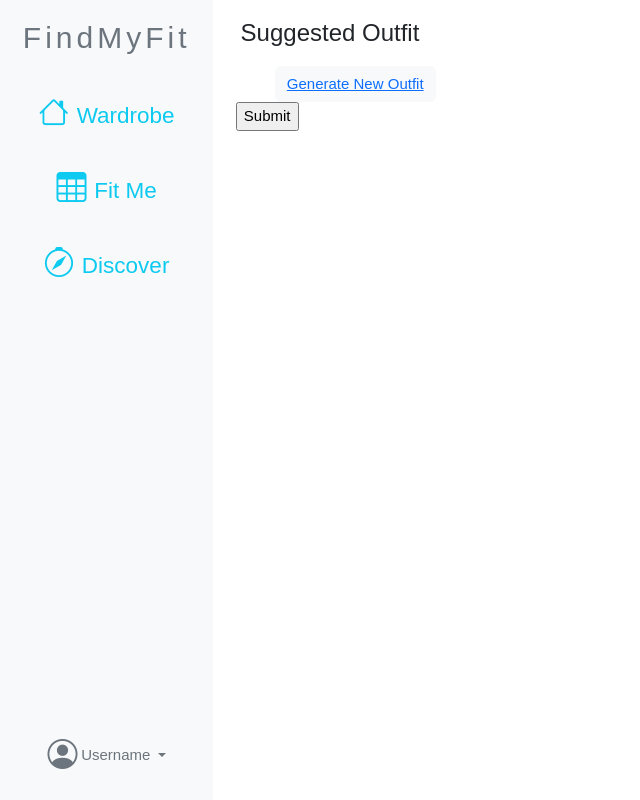
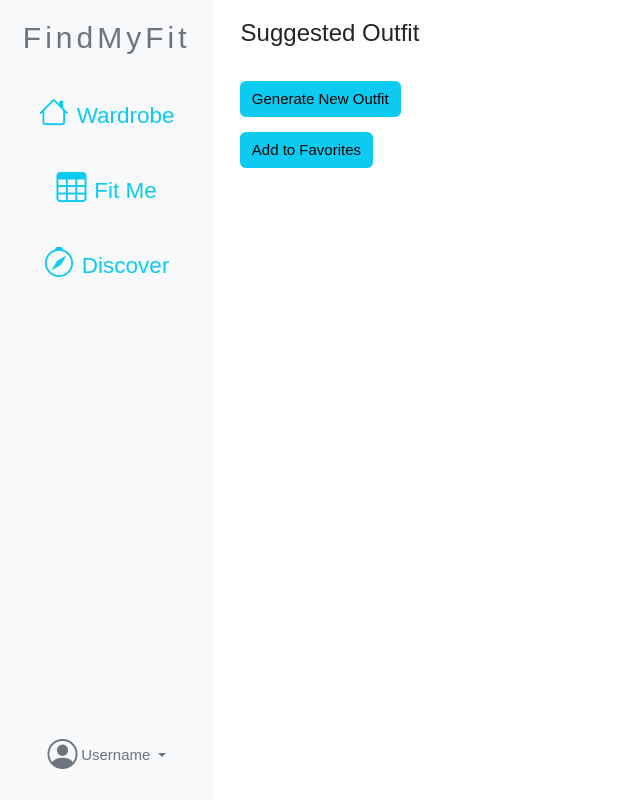
Before and after one commit to imanolgh/FindMyFit, a Laravel app: template find_my_fit/resources/views/generated_outfit.blade.php in a window 1280 px wide. Shown: the whole page, without its empty margins (0-640 px from the left). Run offline with Laravel 9, Linux system fonts and the light colour scheme; the template is opened without the code that fills it, so the values that code supplies are empty; some libraries are stand-ins or nearby versions.

Commit message:
ui changes

```diff
--- a/find_my_fit/resources/views/generated_outfit.blade.php
+++ b/find_my_fit/resources/views/generated_outfit.blade.php
@@ -98,9 +98,13 @@ body,h1,h2,h3,h4,h5,h6,.w3-wide {
           <div>{{$row[1]}}</div>
           @endforeach
 
-          <button class="btn btn-light" type="button"><a href="{{route('generate_outfit')}}">Generate New Outfit</button>
+
         </div>
-        <div class="container">
+
+        <div class="m-3">
+          <button class="btn btn-info" type="button"><a class="text-decoration-none text-black" href="{{route('generate_outfit')}}">Generate New Outfit</button>
+        </div>
+        <div class="m-3">
           <form method="post" action="{{ route('store-outfit') }}"
             enctype="multipart/form-data">
           @csrf
@@ -108,7 +112,7 @@ body,h1,h2,h3,h4,h5,h6,.w3-wide {
           <input type='hidden' name='outfit_data[]' value='{{ $data->id }}'>
           @endforeach
 
-          <input type="submit" value="Submit" >
+          <input class="btn btn-info" type="submit" value="Add to Favorites" >
 
           </form>
         </div>
```
Also changed, not shown: find_my_fit/resources/views/account.blade.php (+3 -20 lines).
